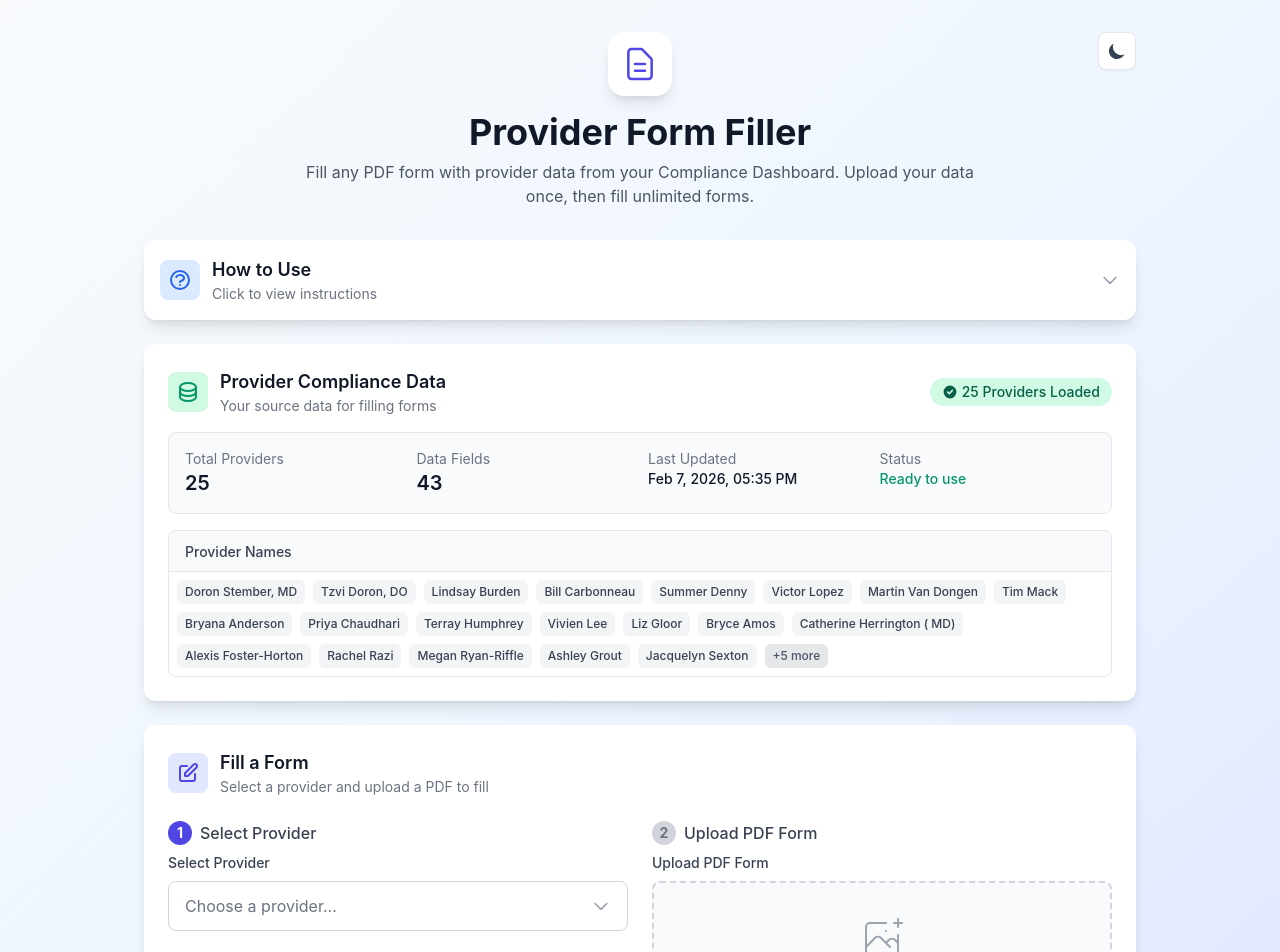
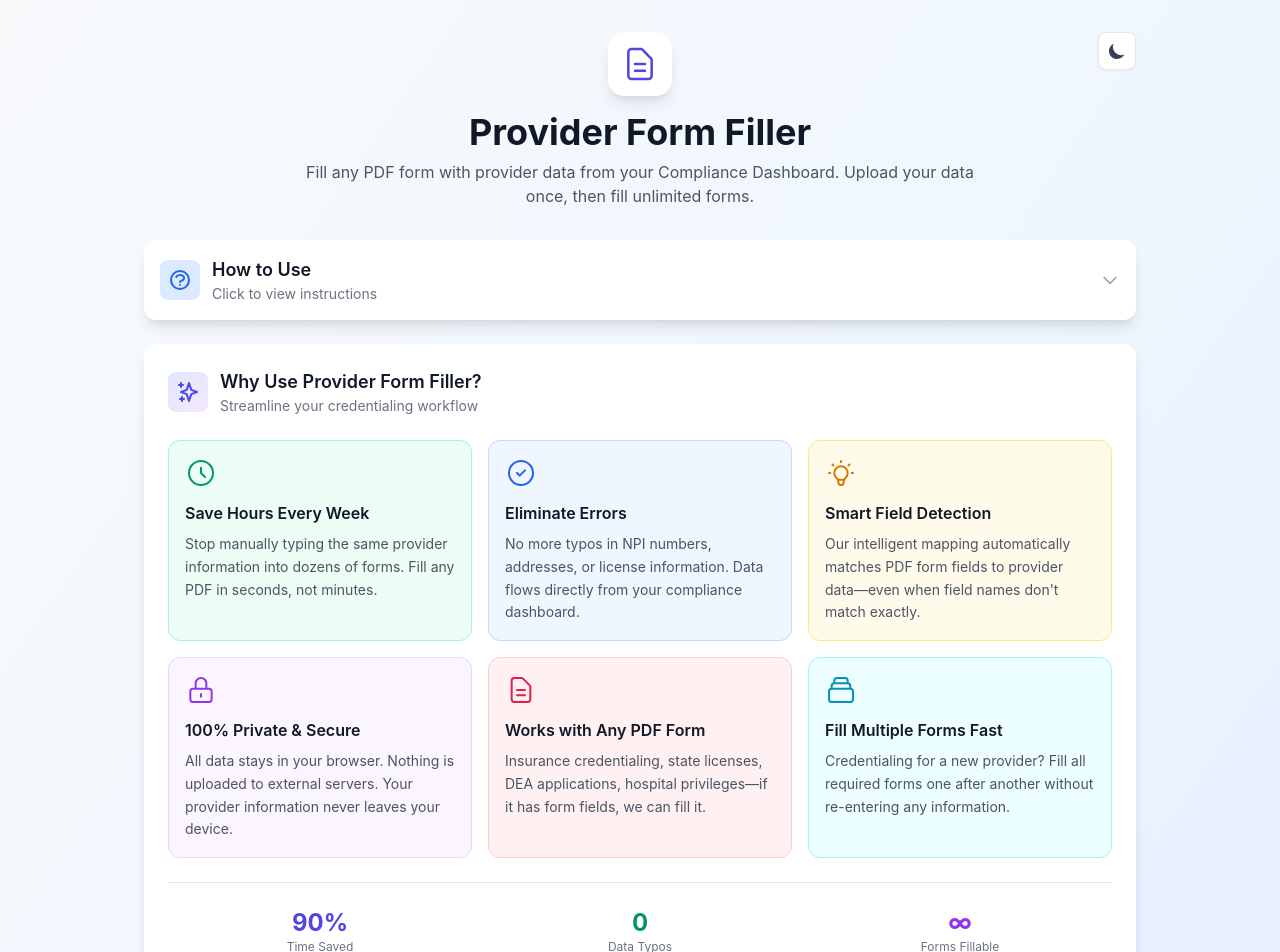
Before and after one commit to draphael123/pdf-fillerv2, a React (Vite) app: page / in a window 1280 px wide. Shown: the top 952 px of the page. Built offline with nearby package versions, Linux system fonts and the light colour scheme.

Commit message:
Add benefits section

```diff
--- a/src/App.tsx
+++ b/src/App.tsx
@@ -5,6 +5,7 @@ import { PDFUploader } from './components/PDFUploader';
 import { FieldMapper } from './components/FieldMapper';
 import { DarkModeToggle } from './components/DarkModeToggle';
 import { HowToUse } from './components/HowToUse';
+import { Benefits } from './components/Benefits';
 import { parseCSVFile } from './utils/csvParser';
 import { loadProviderData, saveProviderDataWithTimestamp } from './utils/storage';
 import { extractPDFFields, generateFieldMappings, fillPDF, downloadPDF } from './utils/pdfUtils';
@@ -176,6 +177,9 @@ function App() {
         {/* How to Use Section */}
         <HowToUse />
 
+        {/* Benefits Section */}
+        <Benefits />
+
         {/* Data Manager - Always visible as the source */}
         <DataManager
           providers={providers}
--- /dev/null
+++ b/src/components/Benefits.tsx
@@ -0,0 +1,158 @@
+import React from 'react';
+
+export const Benefits: React.FC = () => {
+  const benefits = [
+    {
+      title: 'Save Hours Every Week',
+      description: 'Stop manually typing the same provider information into dozens of forms. Fill any PDF in seconds, not minutes.',
+      icon: (
+        <svg className="w-8 h-8" fill="none" stroke="currentColor" viewBox="0 0 24 24">
+          <path strokeLinecap="round" strokeLinejoin="round" strokeWidth={1.5} d="M12 8v4l3 3m6-3a9 9 0 11-18 0 9 9 0 0118 0z" />
+        </svg>
+      ),
+      color: 'emerald',
+    },
+    {
+      title: 'Eliminate Errors',
+      description: 'No more typos in NPI numbers, addresses, or license information. Data flows directly from your compliance dashboard.',
+      icon: (
+        <svg className="w-8 h-8" fill="none" stroke="currentColor" viewBox="0 0 24 24">
+          <path strokeLinecap="round" strokeLinejoin="round" strokeWidth={1.5} d="M9 12l2 2 4-4m6 2a9 9 0 11-18 0 9 9 0 0118 0z" />
+        </svg>
+      ),
+      color: 'blue',
+    },
+    {
+      title: 'Smart Field Detection',
+      description: 'Our intelligent mapping automatically matches PDF form fields to provider data—even when field names don\'t match exactly.',
+      icon: (
+        <svg className="w-8 h-8" fill="none" stroke="currentColor" viewBox="0 0 24 24">
+          <path strokeLinecap="round" strokeLinejoin="round" strokeWidth={1.5} d="M9.663 17h4.673M12 3v1m6.364 1.636l-.707.707M21 12h-1M4 12H3m3.343-5.657l-.707-.707m2.828 9.9a5 5 0 117.072 0l-.548.547A3.374 3.374 0 0014 18.469V19a2 2 0 11-4 0v-.531c0-.895-.356-1.754-.988-2.386l-.548-.547z" />
+        </svg>
+      ),
+      color: 'amber',
+    },
+    {
+      title: '100% Private & Secure',
+      description: 'All data stays in your browser. Nothing is uploaded to external servers. Your provider information never leaves your device.',
+      icon: (
+        <svg className="w-8 h-8" fill="none" stroke="currentColor" viewBox="0 0 24 24">
+          <path strokeLinecap="round" strokeLinejoin="round" strokeWidth={1.5} d="M12 15v2m-6 4h12a2 2 0 002-2v-6a2 2 0 00-2-2H6a2 2 0 00-2 2v6a2 2 0 002 2zm10-10V7a4 4 0 00-8 0v4h8z" />
+        </svg>
+      ),
+      color: 'purple',
+    },
+    {
+      title: 'Works with Any PDF Form',
+      description: 'Insurance credentialing, state licenses, DEA applications, hospital privileges—if it has form fields, we can fill it.',
+      icon: (
+        <svg className="w-8 h-8" fill="none" stroke="currentColor" viewBox="0 0 24 24">
+          <path strokeLinecap="round" strokeLinejoin="round" strokeWidth={1.5} d="M9 12h6m-6 4h6m2 5H7a2 2 0 01-2-2V5a2 2 0 012-2h5.586a1 1 0 01.707.293l5.414 5.414a1 1 0 01.293.707V19a2 2 0 01-2 2z" />
+        </svg>
+      ),
+      color: 'rose',
+    },
+    {
+      title: 'Fill Multiple Forms Fast',
+      description: 'Credentialing for a new provider? Fill all required forms one after another without re-entering any information.',
+      icon: (
+        <svg className="w-8 h-8" fill="none" stroke="currentColor" viewBox="0 0 24 24">
+          <path strokeLinecap="round" strokeLinejoin="round" strokeWidth={1.5} d="M19 11H5m14 0a2 2 0 012 2v6a2 2 0 01-2 2H5a2 2 0 01-2-2v-6a2 2 0 012-2m14 0V9a2 2 0 00-2-2M5 11V9a2 2 0 012-2m0 0V5a2 2 0 012-2h6a2 2 0 012 2v2M7 7h10" />
+        </svg>
+      ),
+      color: 'cyan',
+    },
+  ];
+
+  const getColorClasses = (color: string) => {
+    const colors: Record<string, { bg: string; icon: string; border: string }> = {
+      emerald: {
+        bg: 'bg-emerald-50 dark:bg-emerald-900/20',
+        icon: 'text-emerald-600 dark:text-emerald-400',
+        border: 'border-emerald-200 dark:border-emerald-800',
+      },
+      blue: {
+        bg: 'bg-blue-50 dark:bg-blue-900/20',
+        icon: 'text-blue-600 dark:text-blue-400',
+        border: 'border-blue-200 dark:border-blue-800',
+      },
+      amber: {
+        bg: 'bg-amber-50 dark:bg-amber-900/20',
+        icon: 'text-amber-600 dark:text-amber-400',
+        border: 'border-amber-200 dark:border-amber-800',
+      },
+      purple: {
+        bg: 'bg-purple-50 dark:bg-purple-900/20',
+        icon: 'text-purple-600 dark:text-purple-400',
+        border: 'border-purple-200 dark:border-purple-800',
+      },
+      rose: {
+        bg: 'bg-rose-50 dark:bg-rose-900/20',
+        icon: 'text-rose-600 dark:text-rose-400',
+        border: 'border-rose-200 dark:border-rose-800',
+      },
+      cyan: {
+        bg: 'bg-cyan-50 dark:bg-cyan-900/20',
+        icon: 'text-cyan-600 dark:text-cyan-400',
+        border: 'border-cyan-200 dark:border-cyan-800',
+      },
+    };
+    return colors[color] || colors.emerald;
+  };
+
+  return (
+    <div className="bg-white dark:bg-slate-800 rounded-xl shadow-lg p-6 mb-6">
+      <div className="flex items-center mb-6">
+        <div className="p-2 bg-gradient-to-br from-indigo-100 to-purple-100 dark:from-indigo-900 dark:to-purple-900 rounded-lg mr-3">
+          <svg className="w-6 h-6 text-indigo-600 dark:text-indigo-400" fill="none" stroke="currentColor" viewBox="0 0 24 24">
+            <path strokeLinecap="round" strokeLinejoin="round" strokeWidth={2} d="M5 3v4M3 5h4M6 17v4m-2-2h4m5-16l2.286 6.857L21 12l-5.714 2.143L13 21l-2.286-6.857L5 12l5.714-2.143L13 3z" />
+          </svg>
+        </div>
+        <div>
+          <h2 className="text-lg font-semibold text-gray-900 dark:text-white">Why Use Provider Form Filler?</h2>
+          <p className="text-sm text-gray-500 dark:text-gray-400">Streamline your credentialing workflow</p>
+        </div>
+      </div>
+
+      <div className="grid grid-cols-1 md:grid-cols-2 lg:grid-cols-3 gap-4">
+        {benefits.map((benefit, index) => {
+          const colors = getColorClasses(benefit.color);
+          return (
+            <div
+              key={index}
+              className={`${colors.bg} ${colors.border} border rounded-xl p-4 transition-transform hover:scale-[1.02]`}
+            >
+              <div className={`${colors.icon} mb-3`}>
+                {benefit.icon}
+              </div>
+              <h3 className="font-semibold text-gray-900 dark:text-white mb-2">
+                {benefit.title}
+              </h3>
+              <p className="text-sm text-gray-600 dark:text-gray-400 leading-relaxed">
+                {benefit.description}
+              </p>
+            </div>
+          );
+        })}
+      </div>
+
+      {/* Stats bar */}
+      <div className="mt-6 pt-6 border-t border-gray-200 dark:border-slate-700">
+        <div className="grid grid-cols-3 gap-4 text-center">
+          <div>
+            <div className="text-2xl font-bold text-indigo-600 dark:text-indigo-400">90%</div>
+            <div className="text-xs text-gray-500 dark:text-gray-400">Time Saved</div>
+          </div>
+          <div>
+            <div className="text-2xl font-bold text-emerald-600 dark:text-emerald-400">0</div>
+            <div className="text-xs text-gray-500 dark:text-gray-400">Data Typos</div>
+          </div>
+          <div>
+            <div className="text-2xl font-bold text-purple-600 dark:text-purple-400">∞</div>
+            <div className="text-xs text-gray-500 dark:text-gray-400">Forms Fillable</div>
+          </div>
+        </div>
+      </div>
+    </div>
+  );
+};
```
